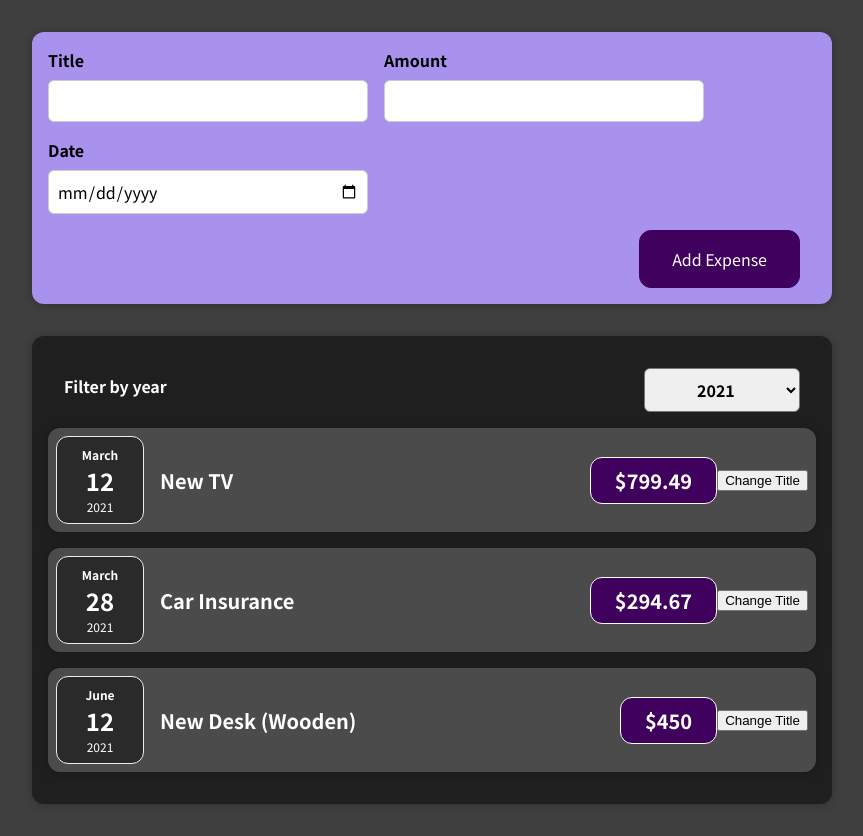
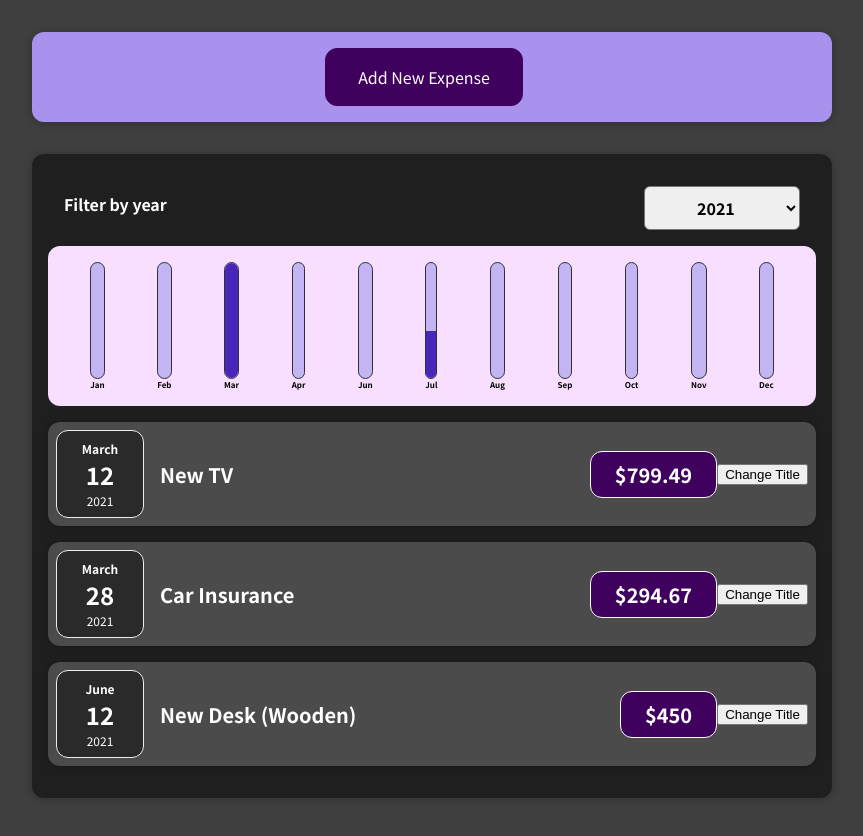
Before and after one commit to dtulpa16/Expense_Tracker, a React (Create React App) app in the folder code/01-starting-setup/: page / in a window 1280 px wide. Shown: the whole page, without its empty margins (208-1071 px from the left). Built offline with nearby package versions, Linux system fonts and the light colour scheme.

Commit message:
Added Dynamic Bar Chart That Tracks How Many Expenses Are Input Each Month

```diff
--- /dev/null
+++ b/code/01-starting-setup/src/components/Chart/Chart.css
@@ -0,0 +1,9 @@
+.chart {
+    padding: 1rem;
+    border-radius: 12px;
+    background-color: #f8dfff;
+    text-align: center;
+    display: flex;
+    justify-content: space-around;
+    height: 10rem;
+  }
--- /dev/null
+++ b/code/01-starting-setup/src/components/Chart/Chart.js
@@ -0,0 +1,22 @@
+import React from "react";
+import ChartBar from "./ChartBar";
+import "./Chart.css";
+
+const Chart = (props) => {
+  const dataValues = props.data.map(element => element.value)
+  const maximum = Math.max(...dataValues)
+
+  return (
+    <div className="chart">
+      {props.data.map((element) => (
+        <ChartBar
+          key={element.label}
+          value={element.value}
+          max={maximum}
+          label={element.label}
+        />
+      ))}
+    </div>
+  );
+};
+export default Chart;
--- /dev/null
+++ b/code/01-starting-setup/src/components/Chart/ChartBar.css
@@ -0,0 +1,30 @@
+.chart-bar {
+  height: 100%;
+  display: flex;
+  flex-direction: column;
+  align-items: center;
+}
+
+.chart-bar__inner {
+  height: 100%;
+  width: 100%;
+  border: 1px solid #313131;
+  border-radius: 12px;
+  background-color: #c3b4f3;
+  overflow: hidden;
+  display: flex;
+  flex-direction: column;
+  justify-content: flex-end;
+}
+
+.chart-bar__fill {
+  background-color: #4826b9;
+  width: 100%;
+  transition: all 0.3s ease-out;
+}
+
+.chart-bar__label {
+  font-weight: bold;
+  font-size: 0.5rem;
+  text-align: center;
+}
--- /dev/null
+++ b/code/01-starting-setup/src/components/Chart/ChartBar.js
@@ -0,0 +1,19 @@
+import React from "react";
+import "./ChartBar.css";
+
+const ChartBar = (props) => {
+  let barHeight = "0%";
+
+  if(props.max > 0){
+      barHeight=Math.round((props.value/props.max) * 100) + '%'
+  }
+  return (
+    <div className="chart-bar">
+      <div className="chart-bar__inner">
+        <div className="chart-bar__fill" style={{height : barHeight}}></div>
+      </div>
+      <div className="chart-bar__label">{props.label}</div>
+    </div>
+  );
+};
+export default ChartBar;
--- a/code/01-starting-setup/src/components/Expenses/ExpenseItem.js
+++ b/code/01-starting-setup/src/components/Expenses/ExpenseItem.js
@@ -12,6 +12,7 @@ function ExpenseItem(props) {
   }
 
   return (
+    <li>
     <Card className="expense-item">
       <ExpenseDate date = {props.date}/>
       <div className="expense-item__description">
@@ -20,6 +21,7 @@ function ExpenseItem(props) {
       </div>
       <button onClick={clickHandler}>Change Title</button>
     </Card>
+    </li>
   );
 }
 export default ExpenseItem;
--- a/code/01-starting-setup/src/components/Expenses/Expenses.js
+++ b/code/01-starting-setup/src/components/Expenses/Expenses.js
@@ -5,6 +5,7 @@ import ExpensesFilter from "./ExpensesFilter";
 import { useState } from "react";
 import "./ExpensesFilter.css";
 import ExpensesList from "./ExpensesList";
+import ExpenseChart from "./ExpensesCart";
 
 function Expenses(props) {
   const [year, setYear] = useState("2021");
@@ -23,6 +24,7 @@ function Expenses(props) {
     <div>
       <Card className="expenses">
         <ExpensesFilter newYear={newYear} year={year} />
+        <ExpenseChart expenses={filtered}/>
         <ExpensesList items = {filtered}/>
       </Card>
     </div>
--- /dev/null
+++ b/code/01-starting-setup/src/components/Expenses/ExpensesCart.js
@@ -0,0 +1,28 @@
+import React from "react";
+import Chart from "../Chart/Chart";
+
+const ExpenseChart = (props) =>{
+    const chartData = [
+        {label: 'Jan', value: 0},
+        {label: 'Feb', value: 0},
+        {label: 'Mar', value: 0},
+        {label: 'Apr', value: 0},
+        {label: 'Jun', value: 0},
+        {label: 'Jul', value: 0},
+        {label: 'Aug', value: 0},
+        {label: 'Sep', value: 0},
+        {label: 'Oct', value: 0},
+        {label: 'Nov', value: 0},
+        {label: 'Dec', value: 0},
+    ]
+
+    for (const expense of props.expenses){
+        const month = expense.date.getMonth()
+        chartData[month].value += expense.amount
+    }
+
+    return(
+        <Chart data = {chartData}/>
+    )
+}
+export default ExpenseChart
--- a/code/01-starting-setup/src/components/NewExpense/ExpenseForm.jsx
+++ b/code/01-starting-setup/src/components/NewExpense/ExpenseForm.jsx
@@ -6,12 +6,7 @@ const ExpenseForm = (props) => {
   const [enteredTitle, SetEnteredTitle] = useState("");
   const [enteredAmount, SetEnteredAmount] = useState("");
   const [enteredDate, SetEnteredDate] = useState("");
-
-  //   const [userInput, setUserInput] = useState({
-  //     enteredTitle: "",
-  //     enteredAmount: "",
-  //     enteredDate: "",
-  //   });
+  const [clicked, setClicked] = useState(false)
 
   const titleChangeHandler = (event) => {
     SetEnteredTitle(event.target.value);
@@ -30,7 +25,7 @@ const ExpenseForm = (props) => {
 
     const expenseData = {
       title: enteredTitle,
-      amount: enteredAmount,
+      amount: +enteredAmount,
       date: new Date(enteredDate),
     };
     props.onSaveExpenseData(expenseData);
@@ -72,6 +67,7 @@ const ExpenseForm = (props) => {
         </div>
       </div>
       <div className="new-expense__actions">
+      <button type = 'button' onClick={()=>props.showForm()}>Cancel</button>
         <button type="submit">Add Expense</button>
       </div>
     </form>
--- a/code/01-starting-setup/src/components/NewExpense/NewExpense.jsx
+++ b/code/01-starting-setup/src/components/NewExpense/NewExpense.jsx
@@ -1,8 +1,12 @@
 import React from "react";
 import "./NewExpense.css";
 import ExpenseForm from "./ExpenseForm";
+import { useState } from "react/cjs/react.development";
 
 const NewExpense = (props) => {
+  const [show , setShow] = useState(false)
+
+
   const saveExpenseDataHandler = (expenseData) => {
     const data = {
       ...expenseData,
@@ -11,9 +15,17 @@ const NewExpense = (props) => {
     props.addExpense(data);
   };
 
+  const showForm = () =>{
+    setShow(true)
+  }
+  const hideForm = () =>{
+    setShow(false)
+  }
+
   return (
     <div className="new-expense">
-      <ExpenseForm onSaveExpenseData={saveExpenseDataHandler} />
+      {!show && <button onClick={()=>showForm()}>Add New Expense</button>}
+      {show && <ExpenseForm onSaveExpenseData={saveExpenseDataHandler} showForm={hideForm}/>}
     </div>
   );
 };
```
